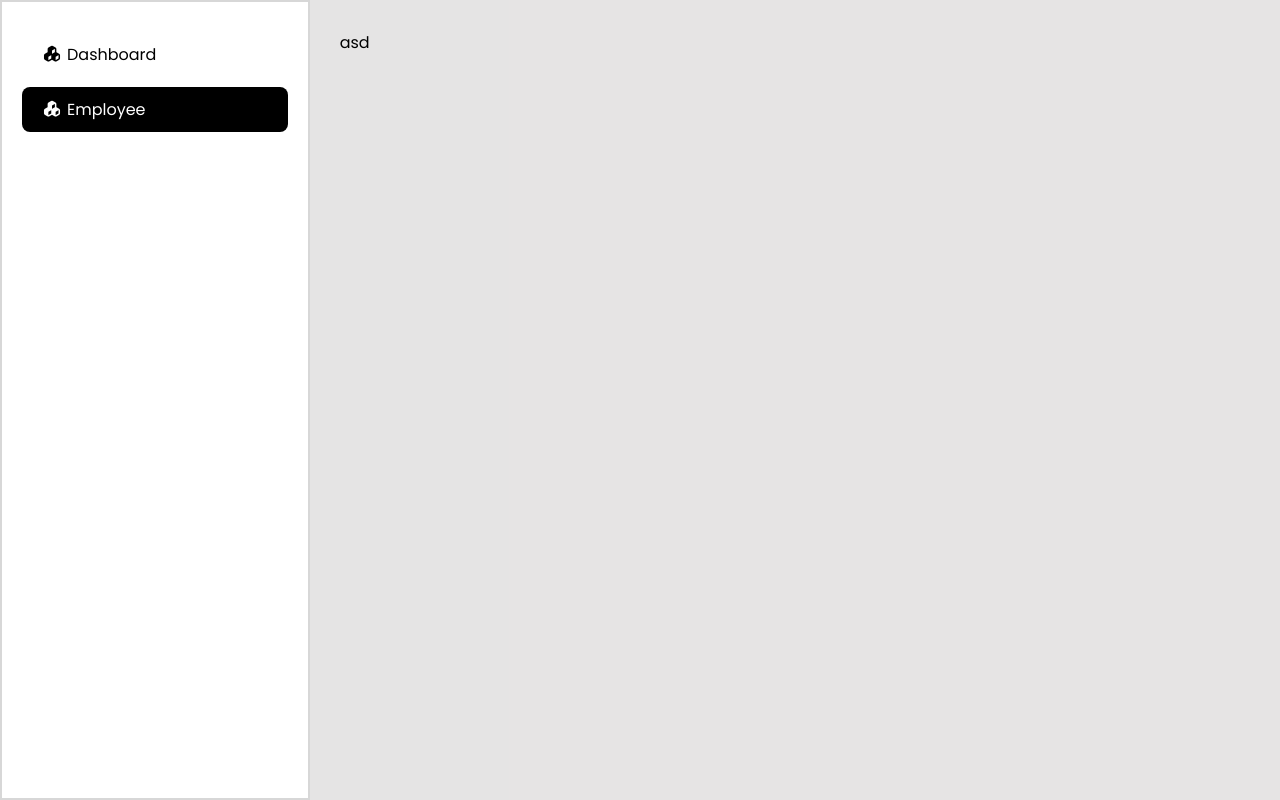
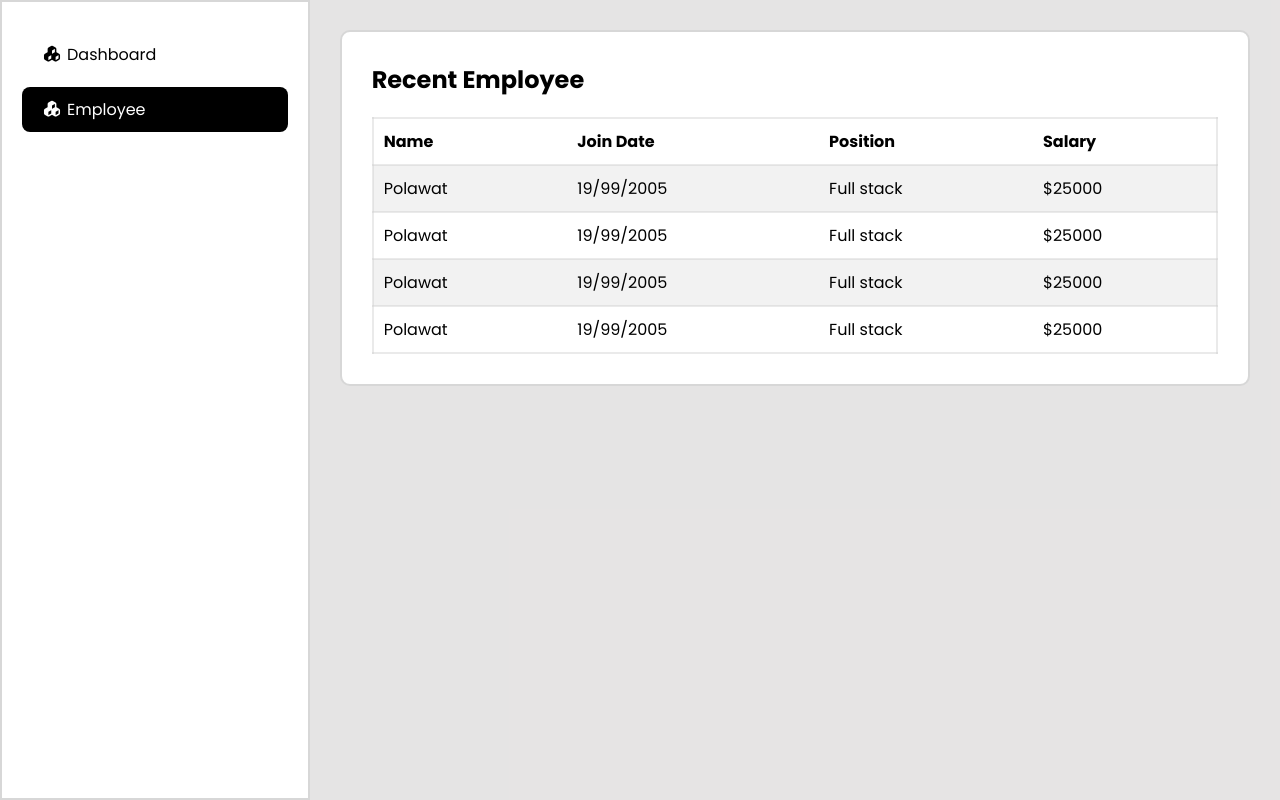
Before and after one commit to PolawatK/projectfrontendfinal, an Angular app in the folder finalproject/: page /Employee in a window 1280 px wide. Built offline with nearby package versions, Linux system fonts and the light colour scheme.

Commit message:
employee

```diff
--- a/finalproject/src/app/employee/employee.css
+++ b/finalproject/src/app/employee/employee.css
@@ -40,3 +40,36 @@ li.active i {
 li.active span {
   color: #fff !important;
 }
+table{
+    width: 100%;
+    text-align: left;
+    border-collapse: collapse;
+}
+table th,tr,td{
+    padding: 10px;
+    transition: 0.2s;
+}
+table tr{
+    border: 2px solid rgba(201, 201, 201, 0.393);
+    border-collapse: collapse;
+    transition: 0.2s;
+}
+table tr:hover {
+    color: #fff;
+    background-color: rgb(47, 47, 47) !important;
+}
+table tr:hover td{
+    transform: translateY(-2px);
+}
+.data-table h2{
+    padding-bottom: 20px;
+}
+.data-table{
+    padding: 30px;
+    background-color: #fff;
+    border-radius: 10px;
+    border: 2px solid rgba(188, 188, 188, 0.589);
+}
+table tr:nth-child(even) {
+  background-color: #dedede63;
+}
--- a/finalproject/src/app/employee/employee.html
+++ b/finalproject/src/app/employee/employee.html
@@ -18,6 +18,40 @@
     </nav>
   </div>
   <div class="data">
-    asd
+    <div class="data-table">
+        <h2>Recent Employee </h2>
+        <table>
+        <tr>
+            <th>Name</th>
+            <th>Join Date</th>
+            <th>Position</th>
+            <th>Salary</th>
+        </tr>
+        <tr>
+            <td>Polawat</td>
+            <td>19/99/2005</td>
+            <td>Full stack</td>
+            <td>$25000</td>
+        </tr>
+        <tr>
+            <td>Polawat</td>
+            <td>19/99/2005</td>
+            <td>Full stack</td>
+            <td>$25000</td>
+        </tr>
+        <tr>
+            <td>Polawat</td>
+            <td>19/99/2005</td>
+            <td>Full stack</td>
+            <td>$25000</td>
+        </tr>
+        <tr>
+            <td>Polawat</td>
+            <td>19/99/2005</td>
+            <td>Full stack</td>
+            <td>$25000</td>
+        </tr>
+    </table>
+    </div>
   </div>
 </div>
```
